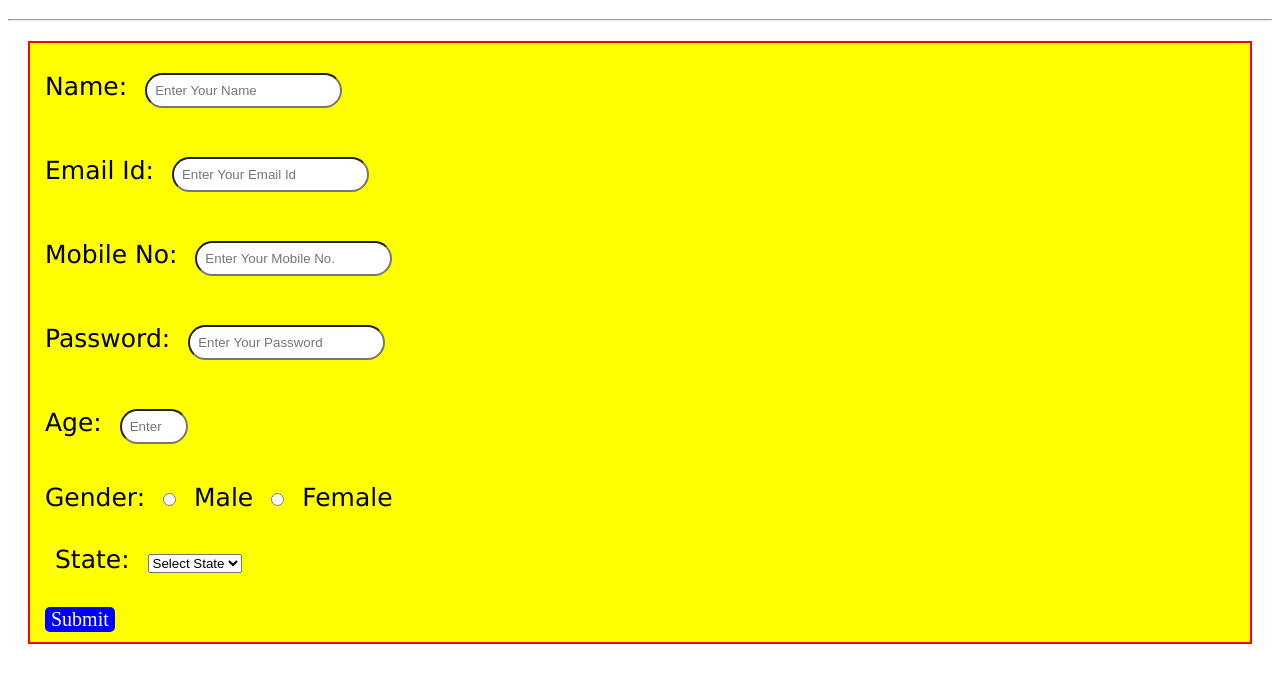
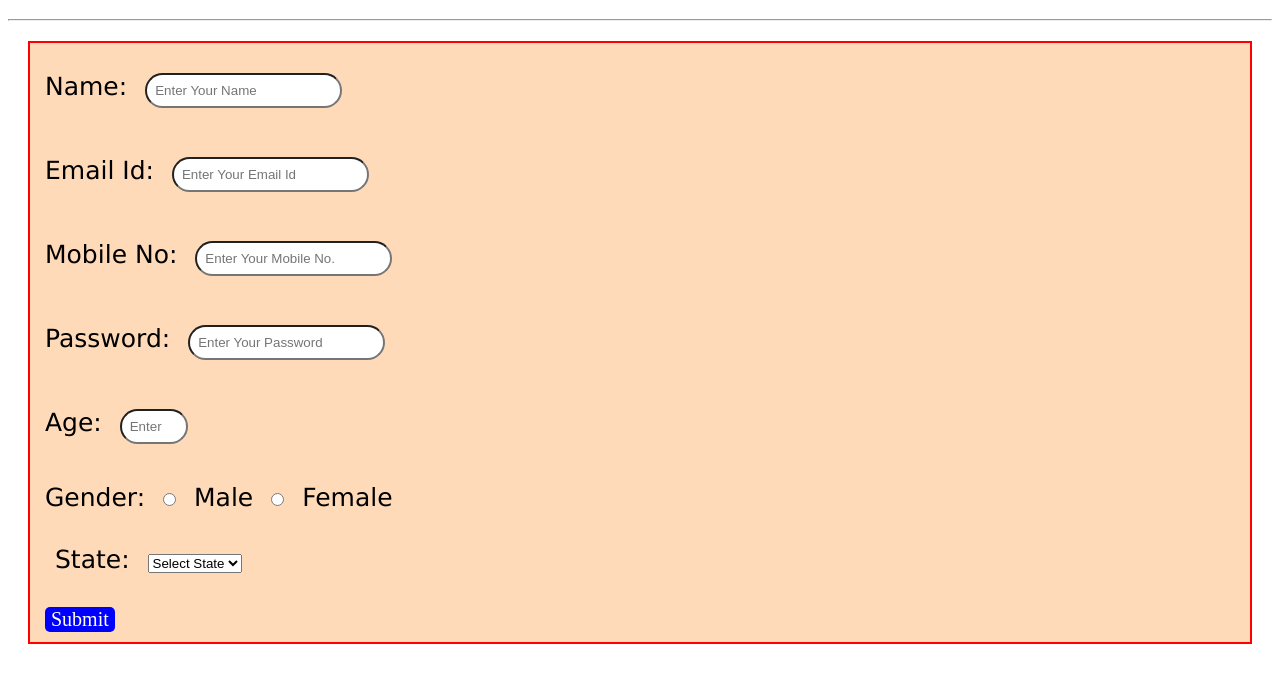
Before and after one commit to rajrohit5783-cmyk/UI-Specialised, a plain HTML site: page HTML/index3.html in a window 1280 px wide. Shown: the part 61-744 px from the top of the page. Drawn offline with Linux system fonts and the light colour scheme; a web font is replaced by a local one.

Commit message:
Changes in registration form

```diff
--- a/HTML/style2.css
+++ b/HTML/style2.css
@@ -3,7 +3,7 @@
     border: 2.5px solid red;
     height: auto;
     margin: 20px;
-    background-color:yellow;
+    background-color:peachpuff;
     font-family: 'Lucida Sans', 'Lucida Sans Regular', 'Lucida Grande', 'Lucida Sans Unicode', Geneva, Verdana, sans-serif;
     font-size: 25px;
     /* text-align: center; */
```
